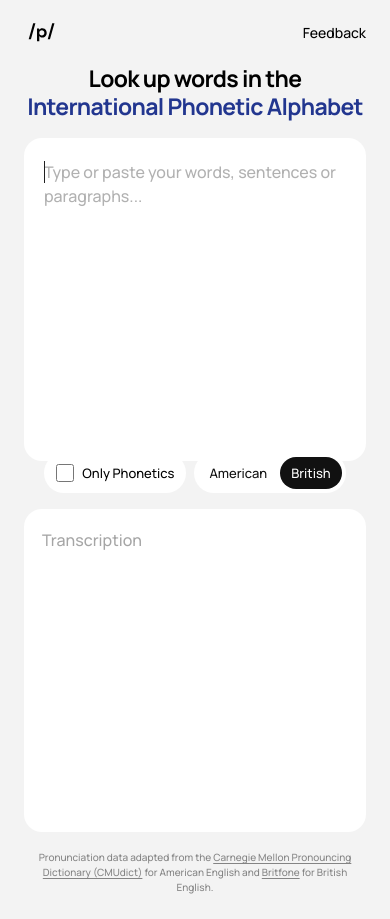
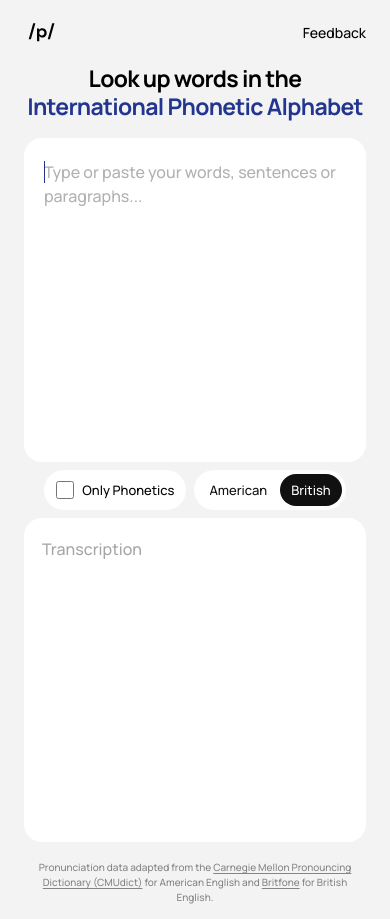
Before and after one commit to buithanhhuong412/phonety, a React (Vite) app: page / in a window 390 px wide. Built offline with nearby package versions, Linux system fonts and the light colour scheme; a web font is replaced by a local one; what @stdlib/datasets-cmudict would draw is missing.

Commit message:
Update index.css

```diff
--- a/src/index.css
+++ b/src/index.css
@@ -913,3 +913,113 @@ select {
     margin-bottom: 8px !important;
   }
 }
+
+
+/* =========================
+   Final mobile layout
+   Input
+      8px
+   Controls
+      8px
+   Output
+   ========================= */
+
+@media (max-width: 800px) {
+  .workspace {
+    width: 100%;
+    height: calc(100dvh - 150px);
+    min-height: 0;
+    margin-top: 20px;
+    display: grid;
+    grid-template-columns: minmax(0, 1fr);
+    grid-template-rows: minmax(0, 1fr) auto minmax(0, 1fr);
+    gap: 0;
+    align-items: stretch;
+  }
+
+  .output-column {
+    display: contents;
+  }
+
+  .input-card,
+  .result-card {
+    width: 100%;
+    min-width: 0;
+    min-height: 0;
+    height: auto;
+    border-radius: 18px;
+  }
+
+  .input-card {
+    grid-row: 1;
+    padding: 22px 20px;
+  }
+
+  .output-controls {
+    grid-row: 2;
+    position: static;
+    width: 100%;
+    height: 40px;
+    margin: 8px 0 !important;
+    padding: 0;
+    display: flex;
+    align-items: center;
+    justify-content: center;
+    gap: 8px !important;
+    flex-wrap: nowrap;
+  }
+
+  .phonetics-toggle,
+  .accent-toggle {
+    height: 40px !important;
+    flex-shrink: 0;
+  }
+
+  .result-card {
+    grid-row: 3;
+    padding: 22px 20px;
+    overflow-y: auto;
+  }
+
+  .textarea-wrap {
+    width: 100%;
+    min-width: 0;
+    flex: 1 1 auto;
+    min-height: 0;
+  }
+
+  .input-card textarea {
+    width: 100%;
+    height: 100%;
+    min-height: 0;
+    flex: 1 1 auto;
+    font-size: 16px;
+    line-height: 1.5;
+    caret-color: var(--color-accent) !important;
+  }
+
+  .textarea-caret-measure,
+  .custom-caret {
+    display: none !important;
+  }
+}
+
+@media (max-width: 420px) {
+  .workspace {
+    height: calc(100dvh - 140px);
+    margin-top: 18px;
+  }
+
+  .input-card {
+    padding: 20px 18px;
+  }
+
+  .result-card {
+    padding: 20px 18px;
+  }
+
+  .output-controls {
+    margin-top: 8px !important;
+    margin-bottom: 8px !important;
+  }
+}
```
